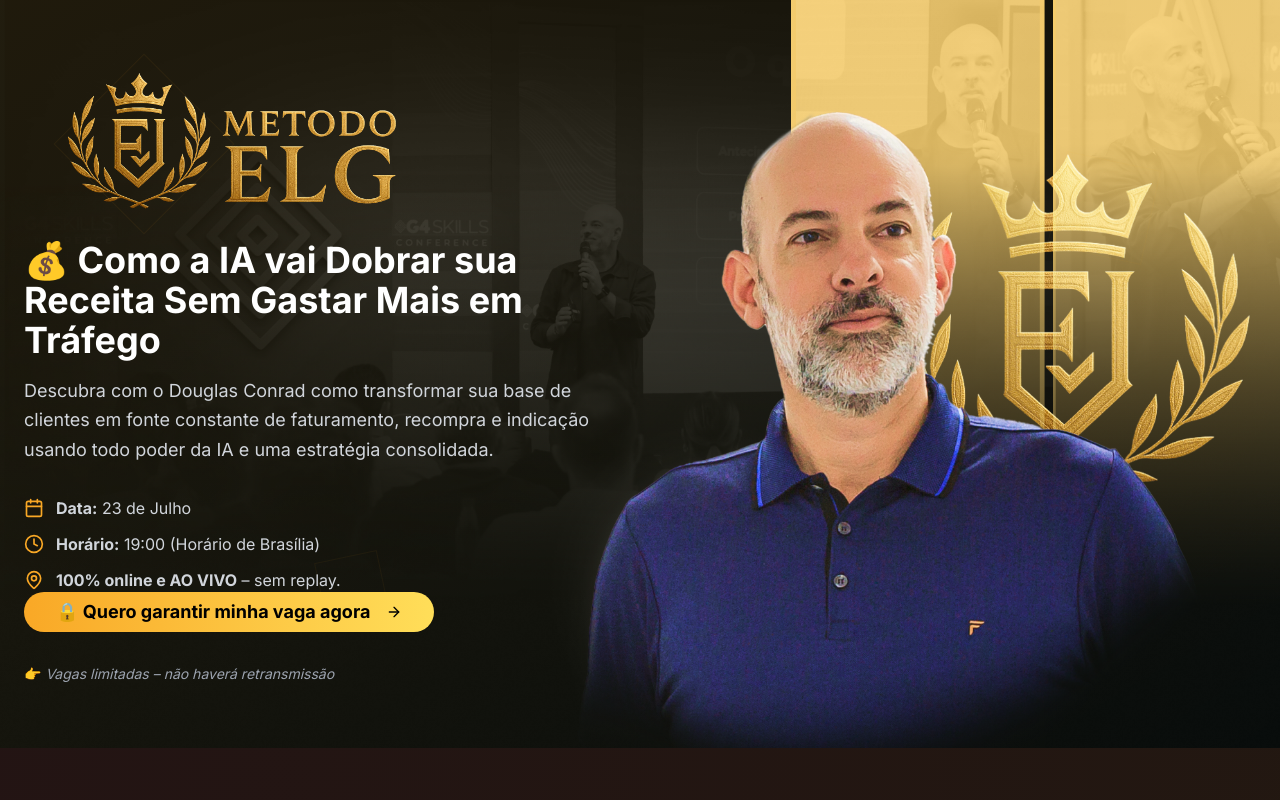
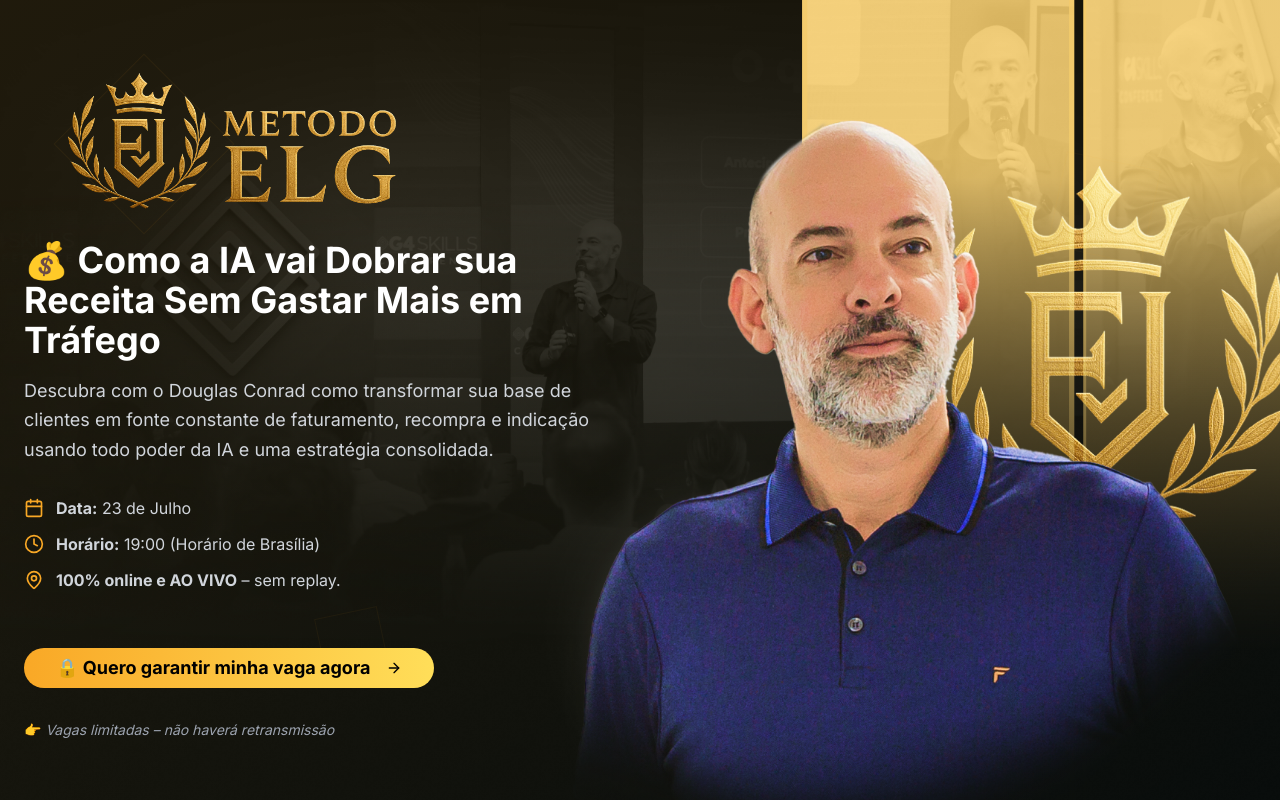
Before and after one commit to darlanOpens/metodoelg, a Next.js app: page /metodoelg/ in a window 1280 px wide. Shown: the top 800 px of the page. Built offline with nearby package versions, Linux system fonts and the light colour scheme.

Commit message:
fix: ajustar espaçamento do botão CTA no hero

```diff
--- a/app/page.tsx
+++ b/app/page.tsx
@@ -70,7 +70,7 @@ export default function LandingPage() {
                 </div>
               </div>
 
-              <a href="#inscricao">
+              <a href="#inscricao" className="block pt-6">
                 <Button className="bg-gradient-to-r from-[#F9A826] to-[#FFDE59] text-black font-bold py-4 px-8 rounded-full text-lg hover:brightness-110 transition-all duration-300 transform hover:scale-105">
                   🔒 Quero garantir minha vaga agora
                   <ArrowRight className="ml-2 w-5 h-5" />
```
